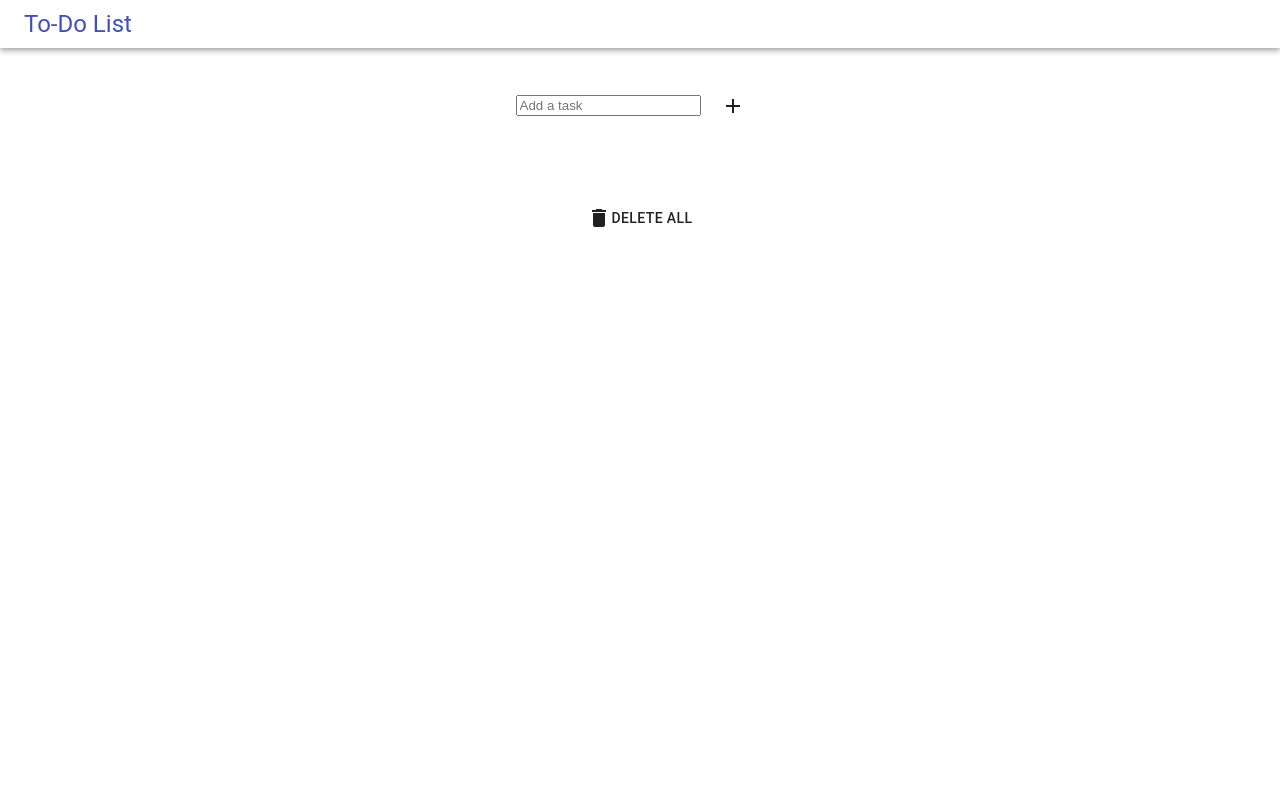
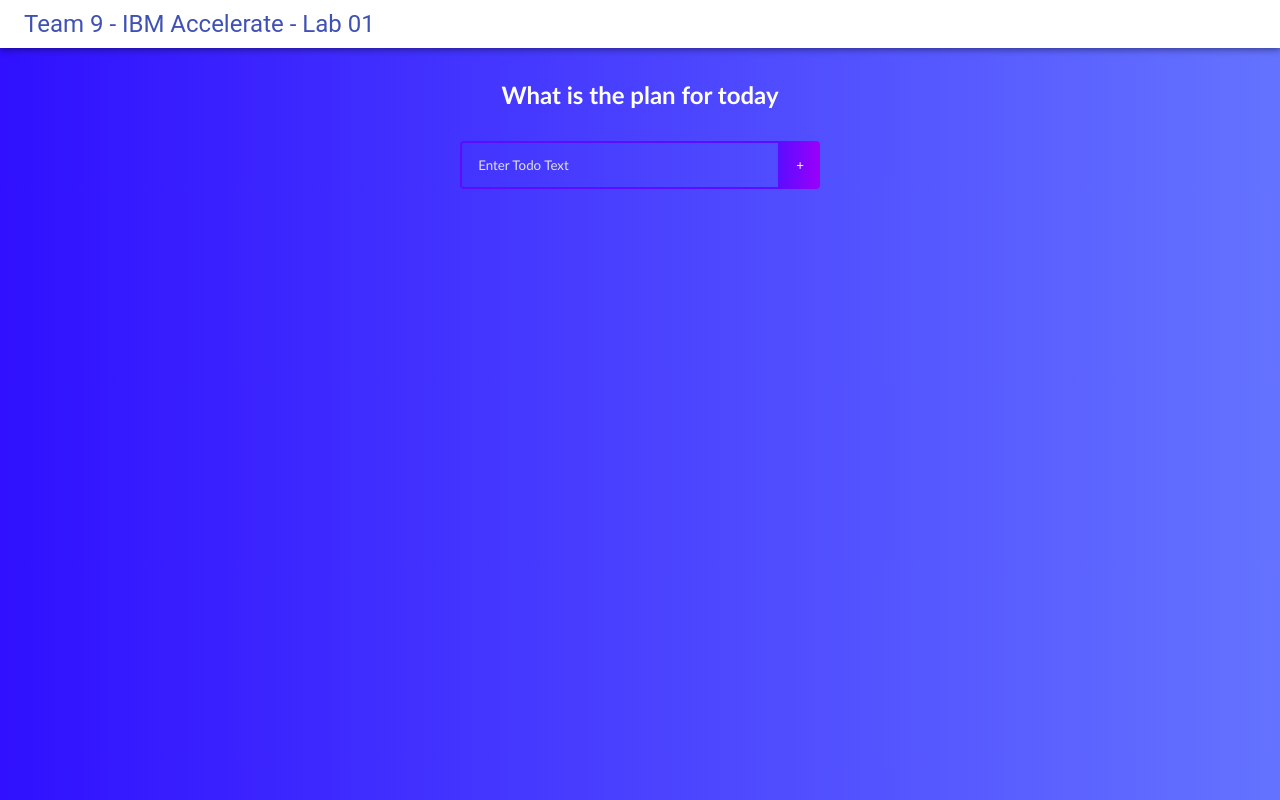
Before and after one commit to 2021-IBM-Accelerate-SW-Track/lab-1-team-09, a React (Create React App) app: page / in a window 1280 px wide. Built offline with nearby package versions, Linux system fonts and the light colour scheme.

Commit message:
redoing of list
re did alot of procedures on list.

```diff
--- a/src/App.css
+++ b/src/App.css
@@ -2,14 +2,158 @@
   text-align: center;
 }
 
+* {
+  box-sizing: border-box;
+  margin: 0;
+  padding: 0;
+  font-family: 'Trebuchet MS', 'Lucida Sans Unicode', 'Lucida Grande',
+    'Lucida Sans', Arial, sans-serif;
+}
+
 body {
-  margin: 0;
-  font-family: -apple-system, BlinkMacSystemFont, 'Segoe UI', 'Roboto', 'Oxygen',
-    'Ubuntu', 'Cantarell', 'Fira Sans', 'Droid Sans', 'Helvetica Neue',
-    sans-serif;
-  -webkit-font-smoothing: antialiased;
-  -moz-osx-font-smoothing: grayscale;
+  background: linear-gradient(
+    90deg,
+    rgba(48, 16, 255, 1) 0%,
+    rgba(100, 115, 255, 1) 100%
+  );
 }
+.todo-app {
+  display: flex;
+  flex-direction: column;
+  justify-content: start;
+  width: 520px;
+  min-height: 600px;
+  background: #161a2b;
+  text-align: center;
+  margin: 128px auto;
+  border-radius: 10px;
+  padding-bottom: 32px;
+}
+
+h1 {
+  margin: 32px 0;
+  color: #fff;
+  font-size: 24px;
+}
+
+.complete {
+  text-decoration: line-through;
+  opacity: 0.4;
+}
+
+.todo-form {
+  margin-bottom: 32px;
+}
+
+.todo-input {
+  padding: 14px 32px 14px 16px;
+  border-radius: 4px 0 0 4px;
+  border: 2px solid #5d0cff;
+  outline: none;
+  width: 320px;
+  background: transparent;
+  color: #fff;
+}
+
+.todo-input::placeholder {
+  color: #e2e2e2;
+}
+
+.todo-button {
+  padding: 16px;
+  border: none;
+  border-radius: 0 4px 4px 0;
+  cursor: pointer;
+  outline: none;
+  background: linear-gradient(
+    90deg,
+    rgba(93, 12, 255, 1) 0%,
+    rgba(155, 0, 250, 1) 100%
+  );
+  color: #fff;
+  text-transform: capitalize;
+}
+
+.todo-input.edit {
+  border: 2px solid #149fff;
+}
+
+.todo-button.edit {
+  background: linear-gradient(
+    90deg,
+    rgba(0, 0, 255, 1) 0%,
+    rgba(17, 122, 255, 1) 100%
+  );
+  padding: 16px 22px;
+}
+
+.todo-container {
+  display: flex;
+  flex-direction: row;
+  position: relative;
+}
+
+.todo-row {
+  display: flex;
+  justify-content: space-between;
+  align-items: center;
+  margin: 4px auto;
+  color: #fff;
+  background: linear-gradient(
+    90deg,
+    rgba(255, 118, 20, 1) 0%,
+    rgba(255, 84, 17, 1) 100%
+  );
+
+  padding: 16px;
+  border-radius: 5px;
+  width: 90%;
+}
+
+.todo-row:nth-child(4n + 1) {
+  background: linear-gradient(
+    90deg,
+    rgba(93, 12, 255, 1) 0%,
+    rgba(155, 0, 250, 1) 100%
+  );
+}
+
+.todo-row:nth-child(4n + 2) {
+  background: linear-gradient(
+    90deg,
+    rgba(155, 60, 250, 1) 0%,
+    rgba(250, 0, 135, 1) 100%
+  );
+}
+
+.todo-row:nth-child(4n + 3) {
+  background: linear-gradient(
+    90deg,
+    rgba(20, 159, 255, 1) 0%,
+    rgba(17, 122, 255, 1) 100%
+  );
+}
+
+.icons {
+  display: flex;
+  align-items: center;
+  font-size: 24px;
+  cursor: pointer;
+}
+
+.delete-icon {
+  margin-right: 5px;
+  color: #fff;
+}
+
+.edit-icon {
+  color: #fff;
+}
+.check-icon{
+  color: #fff;
+}
+
+
 
 code {
   font-family: source-code-pro, Menlo, Monaco, Consolas, 'Courier New',
--- a/src/App.js
+++ b/src/App.js
@@ -1,13 +1,14 @@
 import Header from "./component/header"
-import Body from "./component/Body"
+import TodoList from "./component/Body/TodoList";
 import './App.css';
+
 
 function App() {
   return (
     <div className="App">
 
     <Header/>
-    <Body/>
+    <TodoList />
     </div>
   );
 }
--- /dev/null
+++ b/src/component/Body/Todo.js
@@ -0,0 +1,56 @@
+import React, {useState} from 'react'
+import TodoForm from './TodoForm'
+import TodoList from './TodoList'
+import DeleteIcon from '@material-ui/icons/Delete';
+import EditIcon from '@material-ui/icons/Edit';
+import Checkbox from '@material-ui/core/Checkbox';
+import { withStyles } from '@material-ui/core/styles';
+
+
+function Todo({todos, completeTodo, removeTodo, updateTodo}) {
+
+    const [checked, setChecked] = React.useState(true);
+
+    const handleChange = (event) => {
+    setChecked(event.target.checked);}
+
+
+    const[edit, setEdit] = useState({
+        id: null,
+        value:''
+    })
+
+    const submiteUpdate = value =>{
+        updateTodo(edit.id, value)
+        setEdit({
+            id: null,
+            value: ''
+        })
+    }
+
+    if(edit.id)
+    {
+        return <TodoForm edit={edit} onSubmit={submiteUpdate}/>
+    }
+
+
+    return todos.map((todo, index) => (
+        <div className={todo.isComplete ? 'todo-row complete' : 'todo-row'}
+        key={index}>
+            <div key={todo.id} onClick={() => completeTodo(todo.id)}>
+                {todo.text}
+            </div>
+            <div className='icons'>
+             <Checkbox checked={checked} color="default" onChange={handleChange}
+                            inputProps={{ 'aria-label': 'primary checkbox' }} className ='check-icon'style ={{
+                                color: "#ffffff",
+                              }} />
+             <DeleteIcon onClick={() => removeTodo(todo.id)} className='delete-icon'/>
+             <EditIcon  onClick={() => setEdit({id: todo.id, value: todo.text})} className='edit-icon'/>
+            </div>
+
+        </div>
+    ))
+}
+
+export default Todo
--- /dev/null
+++ b/src/component/Body/TodoForm.js
@@ -0,0 +1,41 @@
+import React, {useState, useEffect, useRef} from 'react'
+
+function TodoForm(props) {
+    const[input,setInput] = useState('');
+
+    const inputRef = useRef(null)
+
+    useEffect(() =>{
+        inputRef.current.focus()
+    })
+
+    const handleChange = e => {
+        setInput(e.target.value)
+    }
+
+    const handleSubmit = e => {
+        e.preventDefault();
+        props.onSubmit({
+            //unique id
+            id: Math.floor(Math.random()*10000)  ,
+            text: input
+        });
+        setInput('');
+    };
+
+    return (
+        <form className="todo-from" onSubmit={handleSubmit} >
+            <input type='text'
+            placeholder="Enter Todo Text"
+            value={input}
+            name='text'
+            className='todo-input'
+            onChange={handleChange}
+            ref={inputRef}
+            />
+            <button className="todo-button">+</button>
+             </form>
+    )
+}
+
+export default TodoForm
--- /dev/null
+++ b/src/component/Body/TodoList.js
@@ -0,0 +1,53 @@
+import React, {useState} from 'react'
+import Todo from './Todo';
+import TodoForm from './TodoForm'
+
+function TodoList() {
+   const [todos, setTodos] = useState([]);
+
+   const addTodo = todo => {
+    if (!todo.text || /^\s*$/.test(todo.text)) {
+      return;
+    }
+
+    const newTodos = [todo, ...todos];
+
+    setTodos(newTodos);
+    };
+
+    const completeTodo = id =>{
+        let updatedTodos = todos.map(todo => {
+            if(todo.id === id)
+            {
+                todo.isComplete = !todo.isComplete
+            }
+            return todo
+        })
+        setTodos(updatedTodos)
+    };
+
+    const updateTodo = (todoId, newValue) => {
+        if (!newValue.text || /^\s*$/.test(newValue.text)) {
+            return;
+          }
+
+        setTodos(prev => prev.map(item => (item.id === todoId ? newValue : item)));
+    };
+
+    const removeTodo = id => {
+        const removeArr = [...todos].filter(todo => todo.id !== id);
+
+        setTodos(removeArr);
+    };
+
+
+    return (
+        <div>
+        <h1>What is the plan for today</h1>
+        <TodoForm onSubmit={addTodo}/>
+        <Todo todos={todos} completeTodo={completeTodo} removeTodo={removeTodo} updateTodo={updateTodo}/>
+        </div>
+    )
+}
+
+export default TodoList
--- a/src/component/Body/body.js
+++ /dev/null
@@ -1,80 +0,0 @@
-import React, { useState } from 'react';
-import Button from '@material-ui/core/Button';
-import { makeStyles } from '@material-ui/core/styles';
-import AddIcon from '@material-ui/icons/Add';
-import DeleteIcon from '@material-ui/icons/Delete';
-import Checkbox from '@material-ui/core/Checkbox';
-
-import './body.css';
-
-const Main = () => {
-
-   const [checked, setChecked] = React.useState(true);
-
-  const handleChange = (event) => {
-    setChecked(event.target.checked);}
-  const [item, setItem] = useState("");
-  const [newItem, setNewItem] = useState([]);
-  const [categories, setCategories] = useState(new Set());
-
-  const addCategory = e => {
-    if (item.trim()) {
-      setCategories(new Set(categories).add(item.trim()));
-    }
-  };
-  const inputEvent = (event) => {
-    setItem(event.target.value);
-  }
-
-  const addEvent = () => {
-
-
-    setNewItem((prev)=>{
-      return [...prev, item]
-    });
-
-    setItem("");
-
-  }
-
-  const deleteEvent = () => {
-    setNewItem([]);
-  }
-
-  return(
-    <div>
-      <br />
-      <br />
-      <div className="childOne">
-      <form>
-        <input type="text" value={item} placeholder="Add a task" onChange={inputEvent}
-                                              />
-        <Button className="AddBtn" onClick={addEvent}>
-          <AddIcon />
-        </Button>
-        <br />
-        <br />
-        <ul className="textFont">
-          {
-            newItem.map((val) => {
-              return <li> <Checkbox/> {val} <Button className="delBtn" onClick={deleteEvent}>
-          <DeleteIcon />Delete All
-        </Button></li>;
-            })
-          }
-        </ul>
-        </form>
-      </div>
-      <br />
-      <br />
-      <div className="childTwo">
-        <Button className="delBtn" onClick={deleteEvent}>
-          <DeleteIcon />Delete All
-        </Button>
-      </div>
-    </div>
-  );
-}
-
-
-export default Main;
--- a/src/component/Body/index.js
+++ b/src/component/Body/index.js
@@ -1,3 +1,3 @@
-import Body from "./body"
+import TodoList from "./TodoList"
 
-export default Body
+export default TodoList
--- a/src/component/header/header.js
+++ b/src/component/header/header.js
@@ -20,7 +20,7 @@ export default function BasicTextFields() {
       <AppBar position="static" color="inherit">
         <Toolbar variant="dense">
           <Typography variant="h5" color="primary">
-            To-Do List
+            Team 9 - IBM Accelerate - Lab 01
           </Typography>
         </Toolbar>
       </AppBar>
```
